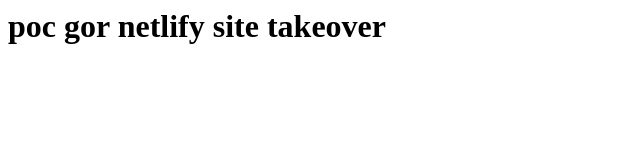
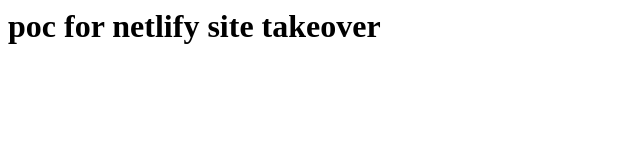
Before and after one commit to sjnscythe/snxdocs, a plain HTML site: page index.html in a window 1280 px wide. Shown: the whole page, without its empty margins (0-640 px from the left). Drawn offline with Linux system fonts and the light colour scheme.

Commit message:
Update index.html

```diff
--- a/index.html
+++ b/index.html
@@ -1 +1 @@
-<h1>poc gor netlify site takeover</h1>
+<h1>poc for netlify site takeover</h1>
```
